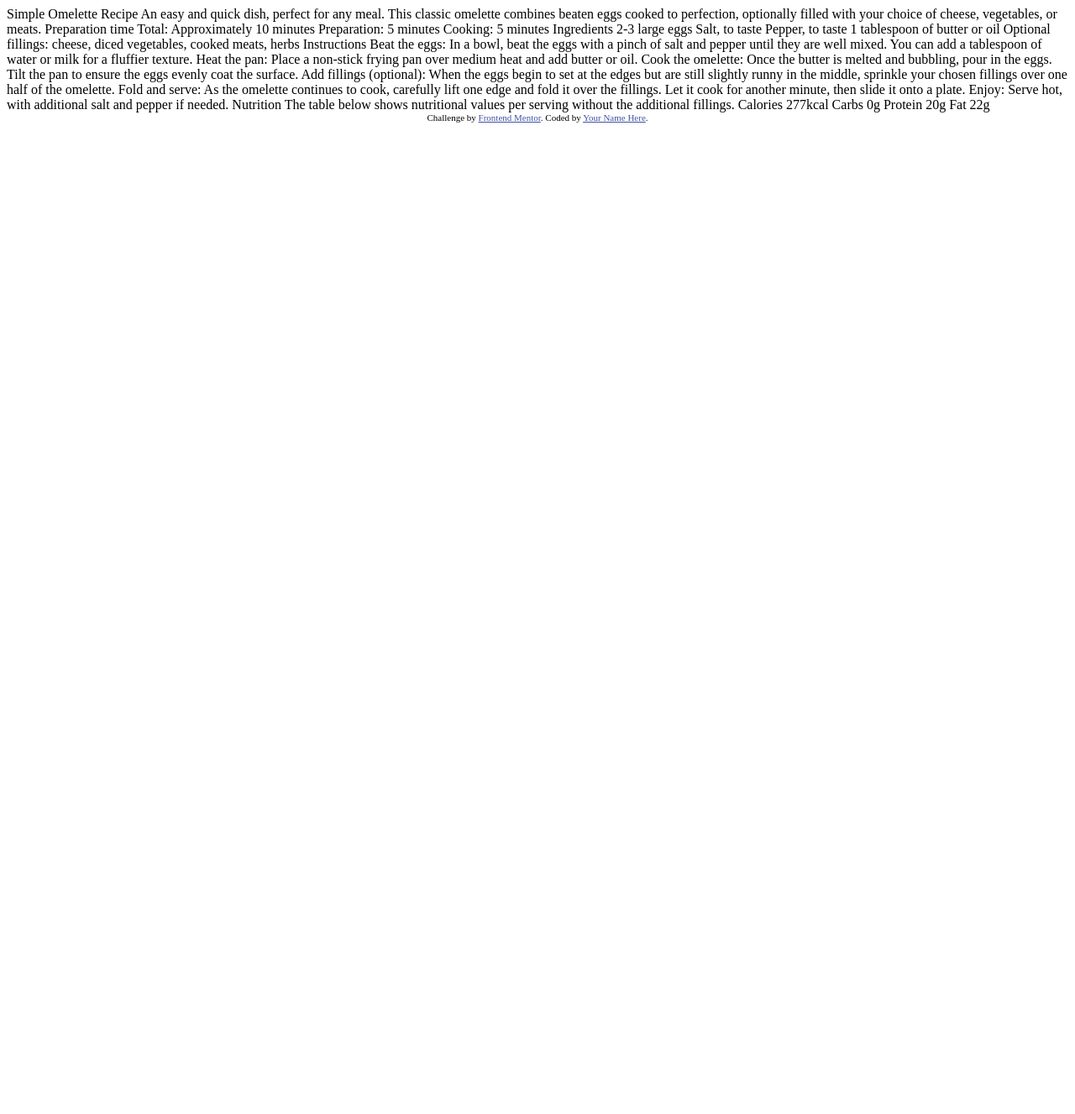
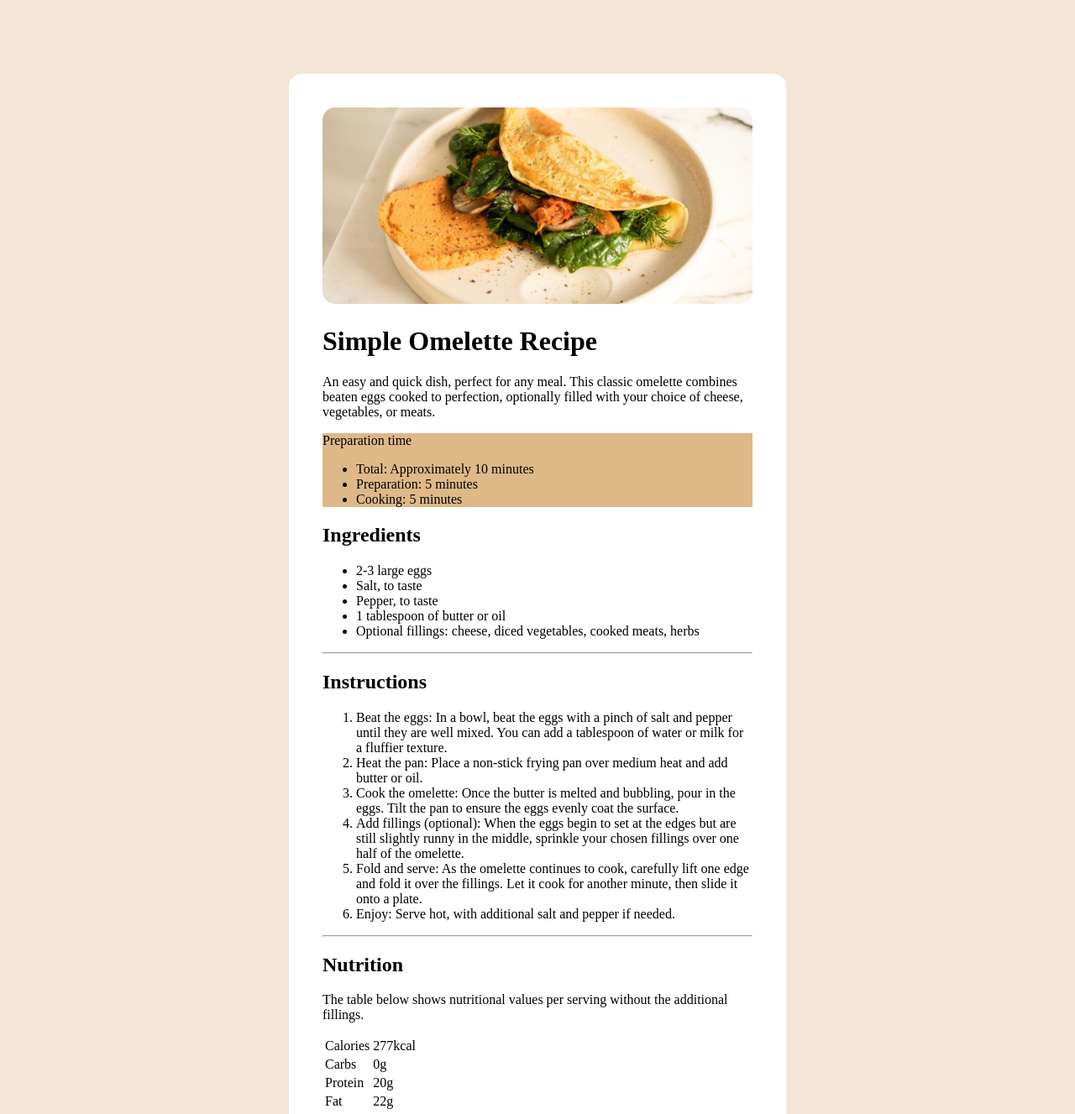
Before and after one commit to Thessssift/recipe-page-main, a plain HTML site: page index.html in a window 1280 px wide. Shown: the top 1327 px of the page at 84% size. Before the commit the page ends 800 px from the top, so only its background shows below. Drawn offline with Linux system fonts and the light colour scheme.

Commit message:
adding css

```diff
--- a/index.html
+++ b/index.html
@@ -1,77 +1,85 @@
 <!DOCTYPE html>
 <html lang="en">
+
 <head>
   <meta charset="UTF-8">
-  <meta name="viewport" content="width=device-width, initial-scale=1.0"> <!-- displays site properly based on user's device -->
+  <meta name="viewport" content="width=device-width, initial-scale=1.0">
+  <!-- displays site properly based on user's device -->
 
   <link rel="icon" type="image/png" sizes="32x32" href="./assets/images/favicon-32x32.png">
+  <link rel="stylesheet" href="style.css">
+  <title>Frontend Mentor | Recipe page</title>
+</head>
 
-  <title>Frontend Mentor | Recipe page</title>
+<body>
+  <div class="container">
+    <img src="assets/images/image-omelette.jpeg" alt="">
+    <h1>Simple Omelette Recipe</h1>
 
-  <!-- Feel free to remove these styles or customise in your own stylesheet 👍 -->
-  <style>
-    .attribution { font-size: 11px; text-align: center; }
-    .attribution a { color: hsl(228, 45%, 44%); }
-  </style>
-</head>
-<body>
+    <p>An easy and quick dish, perfect for any meal. This classic omelette combines beaten eggs cooked
+      to perfection, optionally filled with your choice of cheese, vegetables, or meats.</p>
+    <div class="preperation" style="background-color: burlywood;">
+      Preparation time
+      <ul>
+        <li>Total: Approximately 10 minutes</li>
+        <li>Preparation: 5 minutes</li>
+        <li>Cooking: 5 minutes</li>
+      </ul>
+    </div>
 
-  Simple Omelette Recipe
+    <h2>Ingredients</h2>
+    <ul>
+      <li>2-3 large eggs</li>
+      <li>Salt, to taste</li>
+      <li>Pepper, to taste</li>
+      <li>1 tablespoon of butter or oil</li>
+      <li>Optional fillings: cheese, diced vegetables, cooked meats, herbs</li>
+    </ul>
 
-  An easy and quick dish, perfect for any meal. This classic omelette combines beaten eggs cooked
-  to perfection, optionally filled with your choice of cheese, vegetables, or meats.
 
-  Preparation time
+    <hr />
 
-  Total: Approximately 10 minutes
-  Preparation: 5 minutes
-  Cooking: 5 minutes
 
-  Ingredients
+    <h2>Instructions</h2>
+    <ol>
+      <li>Beat the eggs: In a bowl, beat the eggs with a pinch of salt and pepper until they are well mixed.
+        You can add a tablespoon of water or milk for a fluffier texture.
+      </li>
+      <li>Heat the pan: Place a non-stick frying pan over medium heat and add butter or oil.</li>
+      <li>Cook the omelette: Once the butter is melted and bubbling, pour in the eggs. Tilt the pan to ensure
+        the eggs evenly coat the surface.</li>
+      <li>Add fillings (optional): When the eggs begin to set at the edges but are still slightly runny in the
+        middle, sprinkle your chosen fillings over one half of the omelette.</li>
+      <li>Fold and serve: As the omelette continues to cook, carefully lift one edge and fold it over the
+        fillings. Let it cook for another minute, then slide it onto a plate.
+      </li>
+      <li>Enjoy: Serve hot, with additional salt and pepper if needed.</li>
+    </ol>
 
-  2-3 large eggs
-  Salt, to taste
-  Pepper, to taste
-  1 tablespoon of butter or oil
-  Optional fillings: cheese, diced vegetables, cooked meats, herbs
 
-  Instructions
+    <hr />
 
-  Beat the eggs: In a bowl, beat the eggs with a pinch of salt and pepper until they are well mixed.
-  You can add a tablespoon of water or milk for a fluffier texture.
-
-  Heat the pan: Place a non-stick frying pan over medium heat and add butter or oil.
-
-  Cook the omelette: Once the butter is melted and bubbling, pour in the eggs. Tilt the pan to ensure
-  the eggs evenly coat the surface.
-
-  Add fillings (optional): When the eggs begin to set at the edges but are still slightly runny in the
-  middle, sprinkle your chosen fillings over one half of the omelette.
-
-  Fold and serve: As the omelette continues to cook, carefully lift one edge and fold it over the
-  fillings. Let it cook for another minute, then slide it onto a plate.
-
-  Enjoy: Serve hot, with additional salt and pepper if needed.
-
-  Nutrition
-
-  The table below shows nutritional values per serving without the additional fillings.
-
-  Calories
-  277kcal
-
-  Carbs
-  0g
-
-  Protein
-  20g
-
-  Fat
-  22g
-
-  <div class="attribution">
-    Challenge by <a href="https://www.frontendmentor.io?ref=challenge" target="_blank">Frontend Mentor</a>.
-    Coded by <a href="#">Your Name Here</a>.
+    <h2>Nutrition</h2>
+    <p>The table below shows nutritional values per serving without the additional fillings.</p>
+    <table>
+      <tr>
+        <td>Calories</td>
+        <td>277kcal</td>
+      </tr>
+      <tr>
+        <td>Carbs</td>
+        <td>0g</td>
+      </tr>
+      <tr>
+        <td>Protein</td>
+        <td>20g</td>
+      </tr>
+      <tr>
+        <td>Fat</td>
+        <td>22g</td>
+      </tr>
+    </table>
   </div>
 </body>
+
 </html>
--- /dev/null
+++ b/style.css
@@ -0,0 +1,22 @@
+:root{
+    background-color: hsl(30, 54%, 90%);
+    font: "/assets/fonts/outfit/static";
+}
+body{
+    display: flex;
+    flex-direction: column;
+    align-items: center;
+}
+.container{
+    background-color: white;
+    border-radius: 15px;
+    margin-top : 10vh;
+    padding: 5vh;
+    min-width: 370px;
+    max-width: 40vw;
+
+}
+img{
+    width:100%;
+    border-radius: 15px;
+}
```
